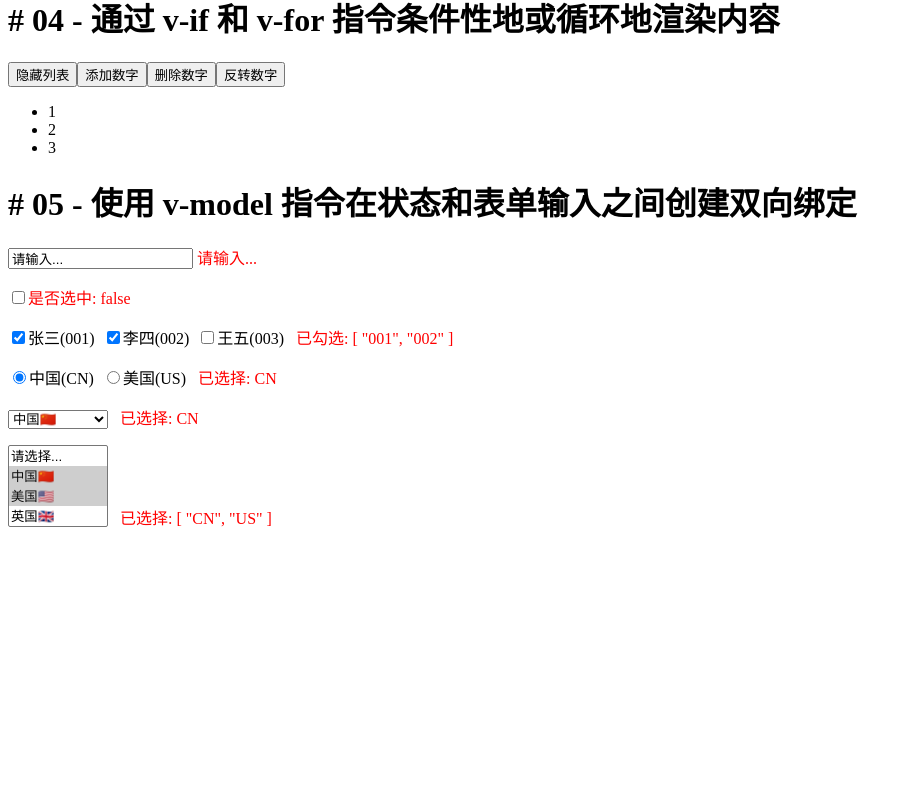
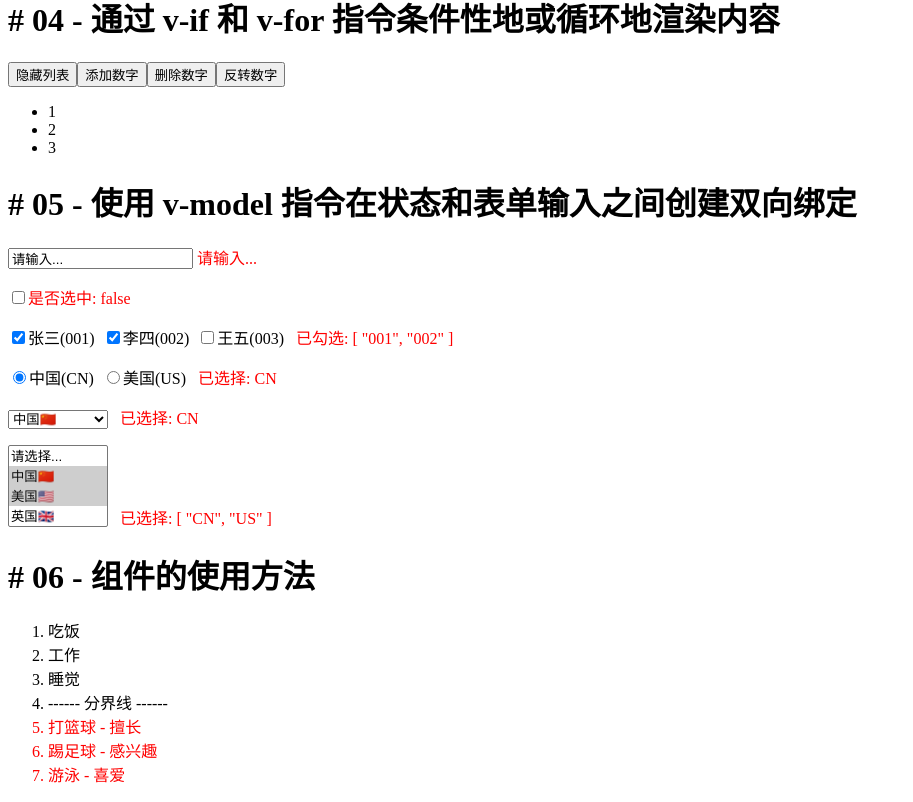
Before and after one commit to fushuwei/vue3-playground, a Vue app in the folder 01-vue-basic/: page / in a window 1280 px wide. Shown: the part 764-1566 px from the top of the page, without its empty margins (0-913 px from the left). Before the commit the page ends 1309 px from the top, so only its background shows below. Built offline with nearby package versions, Linux system fonts and the light colour scheme.

Commit message:
练习组件的使用

```diff
--- a/01-vue-basic/src/App.vue
+++ b/01-vue-basic/src/App.vue
@@ -4,6 +4,7 @@ import HandingInput from "@/views/HandingInput.vue";
 import AttributeBind from "@/views/AttributeBind.vue";
 import ConditionalsAndLoops from "@/views/ConditionalsAndLoops.vue";
 import FormBindings from "@/views/FormBindings.vue";
+import SimpleComponent from "@/views/SimpleComponent.vue";
 </script>
 
 <template>
@@ -21,6 +22,9 @@ import FormBindings from "@/views/FormBindings.vue";
 
   <h1># 05 - 使用 v-model 指令在状态和表单输入之间创建双向绑定</h1>
   <FormBindings/>
+
+  <h1># 06 - 组件的使用方法</h1>
+  <SimpleComponent/>
 </template>
 
 <style scoped></style>
--- /dev/null
+++ b/01-vue-basic/src/components/TodoList.vue
@@ -0,0 +1,14 @@
+<script setup lang="ts">
+const props = defineProps({
+  item: Object,
+  otherRemark: String,
+});
+</script>
+
+<template>
+  <li style="color: red;">{{ item?.value }} - {{ otherRemark }}</li>
+</template>
+
+<style scoped>
+
+</style>
--- /dev/null
+++ b/01-vue-basic/src/views/SimpleComponent.vue
@@ -0,0 +1,31 @@
+<script setup lang="ts">
+import { ref } from "vue";
+import TodoList from "@/components/TodoList.vue";
+
+const list1 = ref([
+  {key: 1, value: '吃饭'},
+  {key: 2, value: '工作'},
+  {key: 3, value: '睡觉'}
+]);
+
+const list2 = ref([
+  {key: 1, value: '打篮球', remark: '擅长'},
+  {key: 2, value: '踢足球', remark: '感兴趣'},
+  {key: 3, value: '游泳', remark: '喜爱'}
+]);
+</script>
+
+<template>
+  <ol>
+    <li v-for="item in list1">{{ item.value }}</li>
+    <li>------ 分界线 ------</li>
+    <TodoList v-for="item in list2"
+              :item="item"
+              :other-remark="item.remark"
+              :key="item.key"/>
+  </ol>
+</template>
+
+<style scoped>
+
+</style>
```
